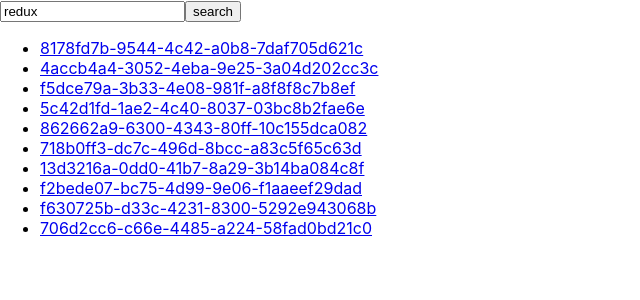
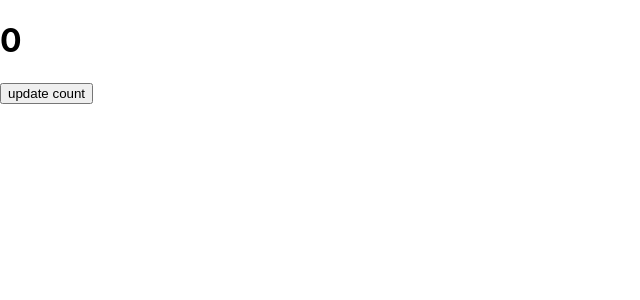
Before and after one commit to gaoqiang19514/react-demo, a React (Create React App) app: page / in a window 1280 px wide. Shown: the top 300 px of the page, without its empty margins (0-640 px from the left). Built offline with nearby package versions, Linux system fonts and the light colour scheme.

Commit message:
feat: add useCallback、useMemo、React.memo

```diff
--- a/src/App.js
+++ b/src/App.js
@@ -1,11 +1,13 @@
 import React from "react";
 
 import Example from "./Example";
+import WithoutMemo from "./components/WithoutMemo";
+import UseMemoExample from "./components/UseMemoExample";
 
 function App() {
   return (
     <div className="App">
-      <Example />
+      <UseMemoExample />
     </div>
   );
 }
--- /dev/null
+++ b/src/components/UseMemoExample.js
@@ -0,0 +1,27 @@
+import React, { useState, useMemo } from "react";
+
+function expensiveFn() {
+  console.log("expensiveFn");
+  let result = 0;
+
+  for (let i = 0; i < 10000; i++) {
+    result += i;
+  }
+
+  return result;
+}
+
+function UseMemoExample(props) {
+  const [count, setCount] = useState(0);
+
+  let base = useMemo(expensiveFn, []);
+
+  return (
+    <div>
+      <h1>{count}</h1>
+      <button onClick={() => setCount(base + count)}>update count</button>
+    </div>
+  );
+}
+
+export default UseMemoExample;
--- /dev/null
+++ b/src/components/WithoutMemo.js
@@ -0,0 +1,30 @@
+import React, { memo, useState, useCallback, useMemo } from "react";
+
+function Child(props) {
+  console.log(props.name);
+  return (
+    <>
+      <h2>子元素：{props.name}</h2>
+      <button onClick={props.onClick}>修改父组件的标题</button>
+    </>
+  );
+}
+
+const ChildAfter = memo(Child);
+
+function WithoutMemo(props) {
+  const [title, setTitle] = useState("初始title");
+
+  const onClick = useCallback(() => {
+    setTitle('sdfsda');
+  }, []);
+
+  return (
+    <div>
+      <h1>父元素：{title}</h1>
+      <ChildAfter onClick={onClick} name="桃子" />
+    </div>
+  );
+}
+
+export default WithoutMemo;
```
Also changed, not shown: 1 other file (tests, documents, lock files or other folders).
